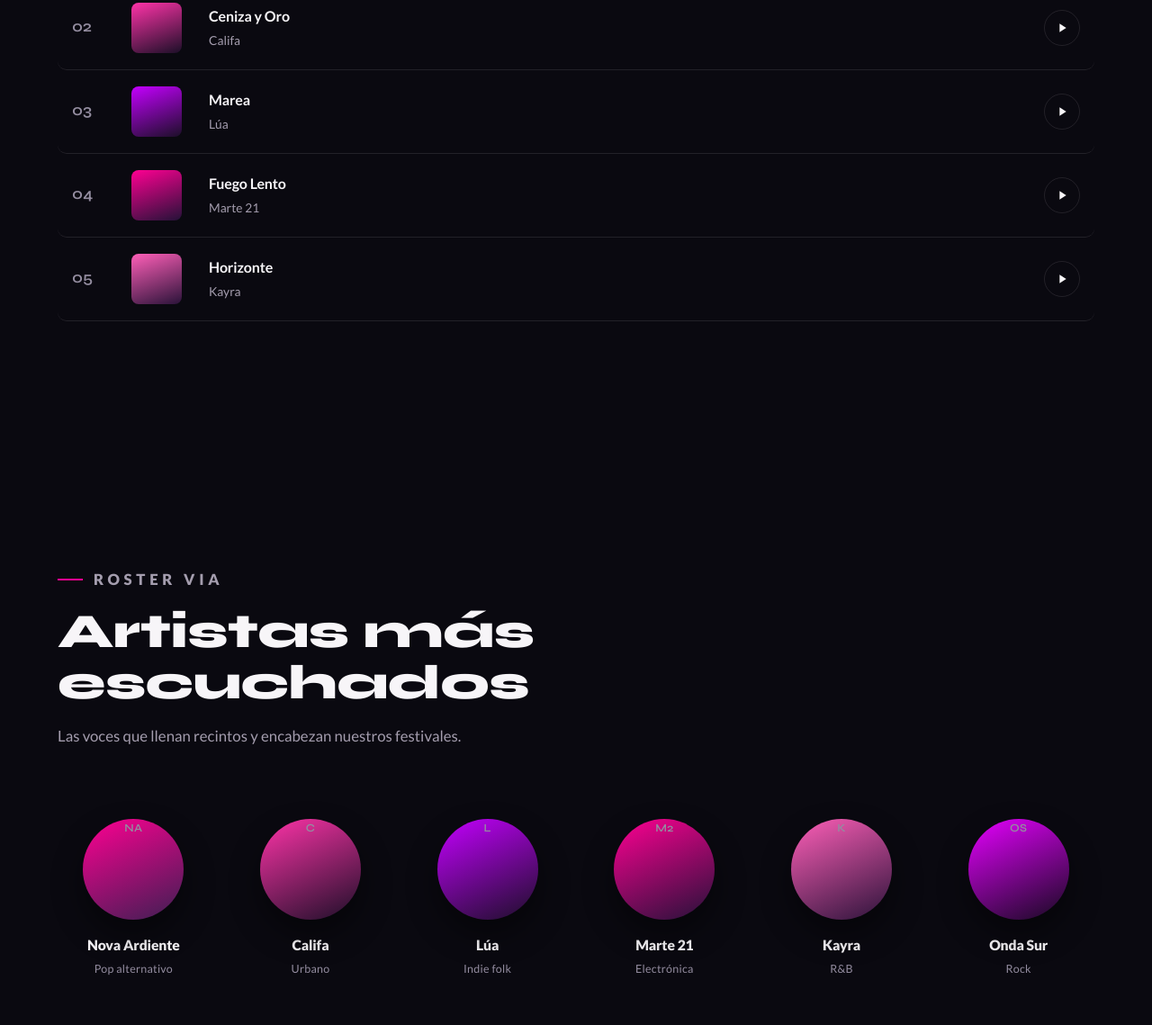
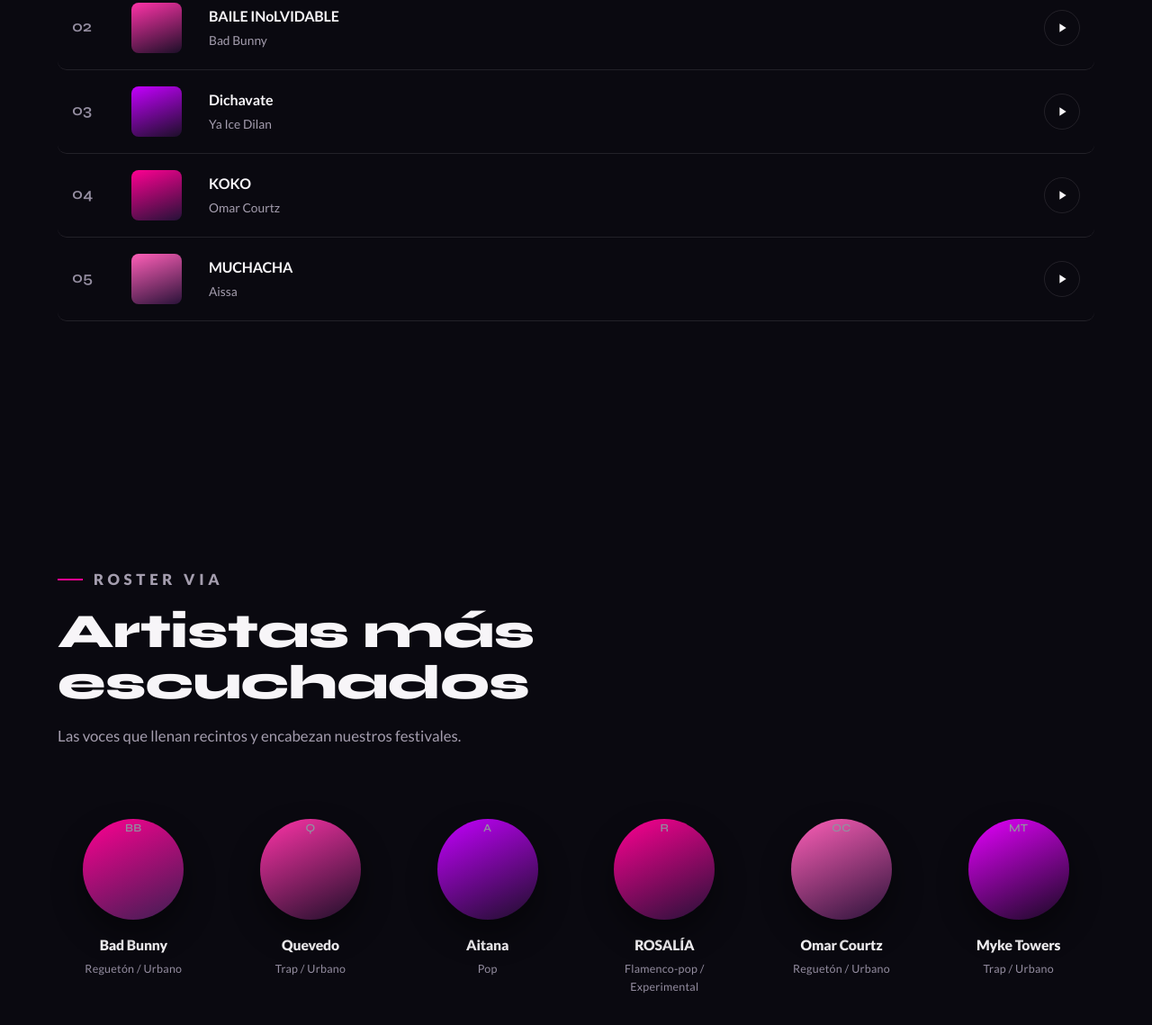
Before and after one commit to jcruizrodriguez2001-max/viamusic-web, a plain HTML site: page index.html in a window 1280 px wide. Shown: the part 2747-3886 px from the top of the page at 90% size. Drawn offline with Linux system fonts and the light colour scheme; no server answers.

Commit message:
cambioscasi

```diff
--- a/script.js
+++ b/script.js
@@ -5,35 +5,54 @@
    cuando los tengas. No hace falta tocar nada más del archivo.
    ============================================================ */
 
-/* ---------- DATOS: portadas / discografía ---------- */
-// spotify: pon aquí la URL directa del álbum/single cuando la tengas.
-// Mientras tanto, dejamos un enlace de búsqueda en Spotify que ya funciona.
+/* ---------- DATOS: portadas / discografía ----------
+   Álbumes que han sido número 1 en la lista oficial de Promusicae
+   (Top 100 España) durante 2025-2026. spotify = enlace directo verificado
+   cuando lo tenemos; si no, se usa una búsqueda en Spotify (igual de real,
+   solo que sin ID exacto de álbum). */
 const DISCOGRAFIA = [
-  { titulo: "NOCTURNA",     artista: "Nova Ardiente", anio: "2026", c1: "#ff0092", c2: "#3d1f52" },
-  { titulo: "RAÍZ",         artista: "Califa",        anio: "2025", c1: "#ff33a8", c2: "#1c0f28" },
-  { titulo: "AZUL ELÉCTRICO", artista: "Lúa",          anio: "2026", c1: "#c400ff", c2: "#1c0f28" },
-  { titulo: "VÉRTIGO",      artista: "Marte 21",       anio: "2025", c1: "#ff0092", c2: "#241238" },
-  { titulo: "SOLSTICIO",    artista: "Kayra",          anio: "2026", c1: "#ff5fb8", c2: "#2a1339" },
-  { titulo: "DESIERTO",     artista: "Nova Ardiente",  anio: "2024", c1: "#e600ff", c2: "#160a20" },
+  { titulo: "LUX", artista: "ROSALÍA", anio: "2025", c1: "#ff0092", c2: "#3d1f52",
+    spotify: "https://open.spotify.com/album/3goLwu2fkSSmghikOcVufU" },
+  { titulo: "DeBÍ TiRAR MáS FOToS", artista: "Bad Bunny", anio: "2025", c1: "#ff33a8", c2: "#1c0f28",
+    spotify: "https://open.spotify.com/album/5K79FLRUCSysQnVESLcTdb" },
+  { titulo: "Buenas Noches", artista: "Quevedo", anio: "2025", c1: "#c400ff", c2: "#1c0f28" },
+  { titulo: "Daisy", artista: "Rusowsky", anio: "2026", c1: "#ff0092", c2: "#241238" },
+  { titulo: "El Día Que Me Olvides", artista: "Walls", anio: "2026", c1: "#ff5fb8", c2: "#2a1339" },
+  { titulo: "How Did I Get Here?", artista: "Louis Tomlinson", anio: "2026", c1: "#e600ff", c2: "#160a20" },
 ];
 
-/* ---------- DATOS: canciones más escuchadas ---------- */
+/* ---------- DATOS: canciones más escuchadas ----------
+   Top de la lista diaria oficial de Spotify España (vía kworb.net).
+   Cada spotify es el enlace directo real a la canción. */
 const CANCIONES = [
-  { titulo: "Espejismo",      artista: "Nova Ardiente", c1: "#ff0092", c2: "#3d1f52" },
-  { titulo: "Ceniza y Oro",   artista: "Califa",        c1: "#ff33a8", c2: "#1c0f28" },
-  { titulo: "Marea",          artista: "Lúa",           c1: "#c400ff", c2: "#1c0f28" },
-  { titulo: "Fuego Lento",    artista: "Marte 21",      c1: "#ff0092", c2: "#241238" },
-  { titulo: "Horizonte",      artista: "Kayra",         c1: "#ff5fb8", c2: "#2a1339" },
+  { titulo: "LA GRACIOSA", artista: "Quevedo",
+    spotify: "https://open.spotify.com/track/0TJYJrUDKQ1btt4g0Xwklw", c1: "#ff0092", c2: "#3d1f52" },
+  { titulo: "BAILE INoLVIDABLE", artista: "Bad Bunny",
+    spotify: "https://open.spotify.com/track/2lTm559tuIvatlT1u0JYG2", c1: "#ff33a8", c2: "#1c0f28" },
+  { titulo: "Dichavate", artista: "Ya Ice Dilan",
+    spotify: "https://open.spotify.com/track/6Ab2trdJulkRRhaJ9zVGQa", c1: "#c400ff", c2: "#1c0f28" },
+  { titulo: "KOKO", artista: "Omar Courtz",
+    spotify: "https://open.spotify.com/track/1tz7RZirwiuaJw2p0jbdHb", c1: "#ff0092", c2: "#241238" },
+  { titulo: "MUCHACHA", artista: "Aissa",
+    spotify: "https://open.spotify.com/track/4rDCRcln8WCHWPRt0YTFLs", c1: "#ff5fb8", c2: "#2a1339" },
 ];
 
-/* ---------- DATOS: artistas más escuchados ---------- */
+/* ---------- DATOS: artistas más escuchados ----------
+   Artistas con más presencia en el Top 50 diario de España (Spotify,
+   vía kworb.net). spotify = enlace directo real al perfil del artista. */
 const ARTISTAS = [
-  { nombre: "Nova Ardiente", genero: "Pop alternativo", c1: "#ff0092", c2: "#3d1f52" },
-  { nombre: "Califa",        genero: "Urbano",          c1: "#ff33a8", c2: "#1c0f28" },
-  { nombre: "Lúa",           genero: "Indie folk",      c1: "#c400ff", c2: "#1c0f28" },
-  { nombre: "Marte 21",      genero: "Electrónica",     c1: "#ff0092", c2: "#241238" },
-  { nombre: "Kayra",         genero: "R&B",             c1: "#ff5fb8", c2: "#2a1339" },
-  { nombre: "Onda Sur",      genero: "Rock",             c1: "#e600ff", c2: "#160a20" },
+  { nombre: "Bad Bunny", genero: "Reguetón / Urbano",
+    spotify: "https://open.spotify.com/artist/4q3ewBCX7sLwd24euuV69X", c1: "#ff0092", c2: "#3d1f52" },
+  { nombre: "Quevedo", genero: "Trap / Urbano",
+    spotify: "https://open.spotify.com/artist/52iwsT98xCoGgiGntTiR7K", c1: "#ff33a8", c2: "#1c0f28" },
+  { nombre: "Aitana", genero: "Pop",
+    spotify: "https://open.spotify.com/artist/7eLcDZDYHXZCebtQmVFL25", c1: "#c400ff", c2: "#1c0f28" },
+  { nombre: "ROSALÍA", genero: "Flamenco-pop / Experimental",
+    spotify: "https://open.spotify.com/artist/7ltDVBr6mKbRvohxheJ9h1", c1: "#ff0092", c2: "#241238" },
+  { nombre: "Omar Courtz", genero: "Reguetón / Urbano",
+    spotify: "https://open.spotify.com/artist/3E12tRURRvPfHz0hAMCFYc", c1: "#ff5fb8", c2: "#2a1339" },
+  { nombre: "Myke Towers", genero: "Trap / Urbano",
+    spotify: "https://open.spotify.com/artist/7iK8PXO48WeuP03g8YR51W", c1: "#e600ff", c2: "#160a20" },
 ];
 
 /* ---------- Palabras del titular animado del hero ---------- */
@@ -46,8 +65,37 @@
 function spotifySearchUrl(...parts){
   return "https://open.spotify.com/search/" + encodeURIComponent(parts.join(" "));
 }
+// Enlace de Spotify para un item: el directo y verificado si lo tenemos
+// guardado en los datos, o si no, una búsqueda (funciona igual, solo que
+// no apunta exactamente a esa versión/edición del álbum).
+function spotifyLinkFor(item, ...fallbackParts){
+  return item.spotify || spotifySearchUrl(...fallbackParts);
+}
 function initials(name){
   return name.split(" ").map(w => w[0]).slice(0,2).join("").toUpperCase();
+}
+
+/* ---------- Carátulas/fotos oficiales vía Spotify oEmbed ----------
+   Spotify ofrece este endpoint público precisamente para insertar sus
+   carátulas en webs de terceros — es la vía correcta y legal para mostrar
+   la imagen real sin tener que descargarla ni alojarla nosotros.
+   Si por lo que sea falla (sin red, bloqueada, etc.) el diseño se queda
+   tal cual, con el degradado de color de respaldo. */
+async function applyOfficialArtwork(el, spotifyUrl){
+  if (!spotifyUrl) return;
+  try {
+    const res = await fetch("https://open.spotify.com/oembed?url=" + encodeURIComponent(spotifyUrl));
+    if (!res.ok) return;
+    const data = await res.json();
+    if (data && data.thumbnail_url){
+      el.style.backgroundImage = `linear-gradient(0deg, rgba(10,9,16,.55), rgba(10,9,16,.1)), url("${data.thumbnail_url}")`;
+      el.style.backgroundSize = "cover";
+      el.style.backgroundPosition = "center";
+      el.classList.add("has-cover");
+    }
+  } catch (err) {
+    // Sin conexión al oEmbed o bloqueado — se queda el degradado, sin romper nada.
+  }
 }
 
 /* ---------- NAV: fondo al hacer scroll ---------- */
@@ -208,18 +256,20 @@
           <span>${item.artista}</span>
         </div>
       </div>`;
+    const link = spotifyLinkFor(item, item.titulo, item.artista);
     card.querySelector(".card3d__play").addEventListener("click", (e) => {
       e.stopPropagation();
-      window.open(spotifySearchUrl(item.titulo, item.artista), "_blank", "noopener");
+      window.open(link, "_blank", "noopener");
     });
     card.addEventListener("click", () => {
       if (i === active){
-        window.open(spotifySearchUrl(item.titulo, item.artista), "_blank", "noopener");
+        window.open(link, "_blank", "noopener");
       } else {
         active = i;
         render();
       }
     });
+    applyOfficialArtwork(card.querySelector(".card3d__art"), item.spotify);
     track.appendChild(card);
   });
 
@@ -294,7 +344,7 @@
   CANCIONES.forEach((t, i) => {
     const row = document.createElement("a");
     row.className = "track";
-    row.href = spotifySearchUrl(t.titulo, t.artista);
+    row.href = spotifyLinkFor(t, t.titulo, t.artista);
     row.target = "_blank";
     row.rel = "noopener";
     row.innerHTML = `
@@ -307,6 +357,7 @@
       <span class="track__link" aria-hidden="true">
         <svg width="16" height="16" viewBox="0 0 24 24" fill="none"><path d="M8 5v14l11-7z" fill="currentColor"/></svg>
       </span>`;
+    applyOfficialArtwork(row.querySelector(".track__art"), t.spotify);
     list.appendChild(row);
   });
 })();
@@ -318,13 +369,14 @@
   ARTISTAS.forEach(a => {
     const item = document.createElement("a");
     item.className = "artist";
-    item.href = spotifySearchUrl(a.nombre);
+    item.href = spotifyLinkFor(a, a.nombre);
     item.target = "_blank";
     item.rel = "noopener";
     item.innerHTML = `
       <span class="artist__photo" style="--c1:${a.c1};--c2:${a.c2}">${initials(a.nombre)}</span>
       <h4>${a.nombre}</h4>
       <span>${a.genero}</span>`;
+    applyOfficialArtwork(item.querySelector(".artist__photo"), a.spotify);
     grid.appendChild(item);
   });
 })();
--- a/styles.css
+++ b/styles.css
@@ -587,6 +587,7 @@
   position:relative;
   box-shadow:0 16px 34px rgba(0,0,0,0.45);
 }
+.artist__photo.has-cover{ color:transparent; }
 .artist__photo::after{
   content:"";
   position:absolute; inset:-5px;
```
